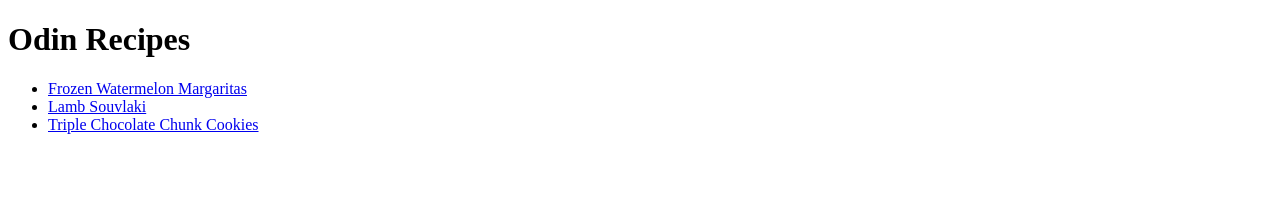
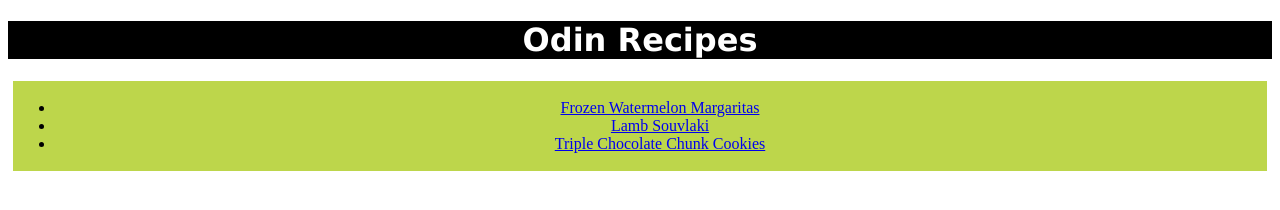
Before and after one commit to JakeRobitaille/odin-recipes, a plain HTML site: page index.html in a window 1280 px wide. Drawn offline with Linux system fonts and the light colour scheme.

Commit message:
Add css, rules and classes to site

```diff
--- a/index.html
+++ b/index.html
@@ -4,15 +4,19 @@
     <head>
         <meta charset = "UTF-8">
         <title>Recipes Home Page</title>
+        <link rel = "stylesheet" href = "style.css">
     </head>
 
     <body>
-        <h1>Odin Recipes</h1>
-        <ul>
+        <h1 class = "heading">Odin Recipes</h1>
+        <div class = "index-select">
+            <ul>
             <li><a href = "./recipes/frozen-watermelon-margaritas.html">Frozen Watermelon Margaritas</a></li>
             <li><a href = "./recipes/lamb-souvlaki.html">Lamb Souvlaki</a></li>
             <li><a href = "./recipes/triple-chocolate-chunk-cookies.html">Triple Chocolate Chunk Cookies</a></li>
-        </ul>
+            </ul>
+        </div>
+
 
     </body>
 </html>
--- /dev/null
+++ b/style.css
@@ -0,0 +1,29 @@
+.basic-img {
+    width: 300px;
+    height: auto;
+}
+
+.heading {
+    background-color: #000000;
+    color: #ffffff;
+    font-family: Verdana, Geneva, Tahoma, sans-serif;
+    text-align: center;
+}
+
+.index-select {
+    width: auto;
+    height: auto;
+    padding: 2px;
+    margin: 5px;
+
+    background-color: #bdd64b;
+    color: #000000;
+    text-align: center;
+}
+
+div {
+    width: auto;
+    height: auto;
+    padding: 10px;
+    margin: 5px;
+}
```
Also changed, not shown: recipes/frozen-watermelon-margaritas.html (+5 -2 lines), recipes/lamb-souvlaki.html (+3 -2 lines), recipes/triple-chocolate-chunk-cookies.html (+3 -2 lines).
